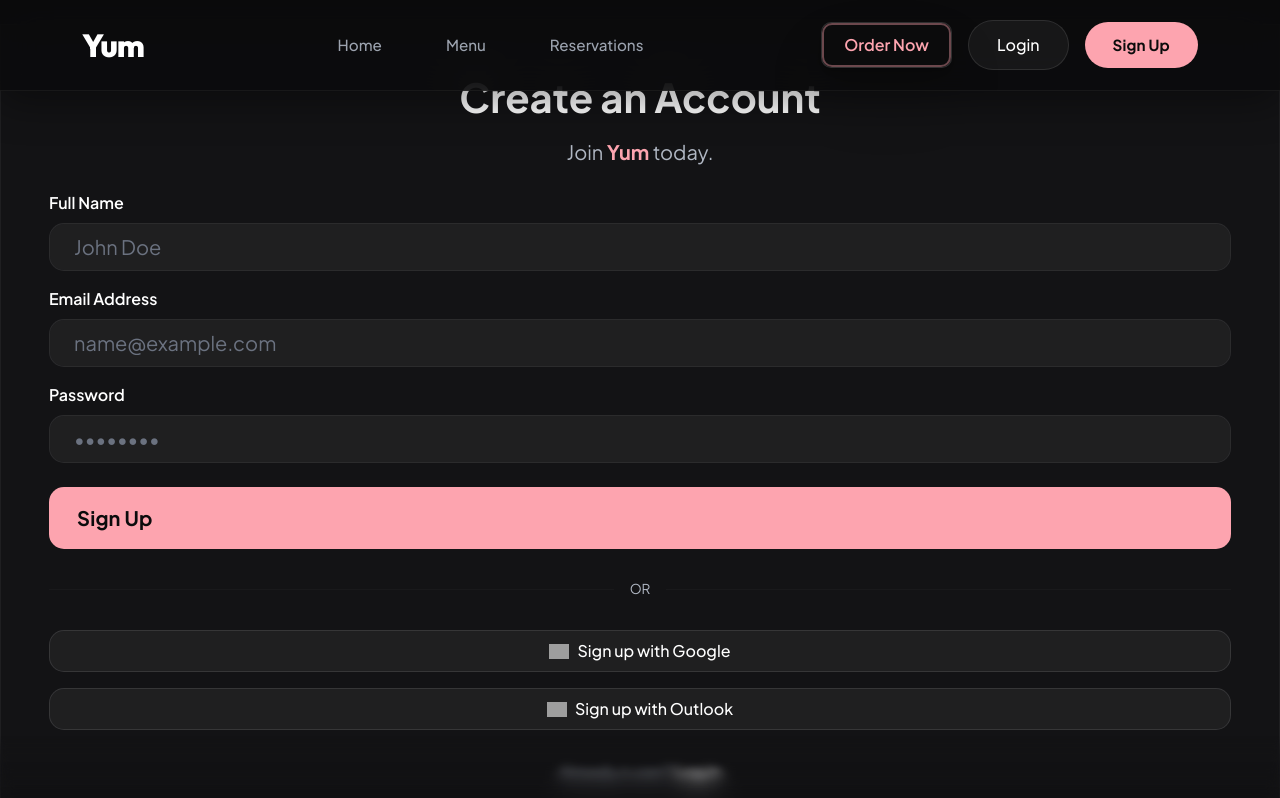
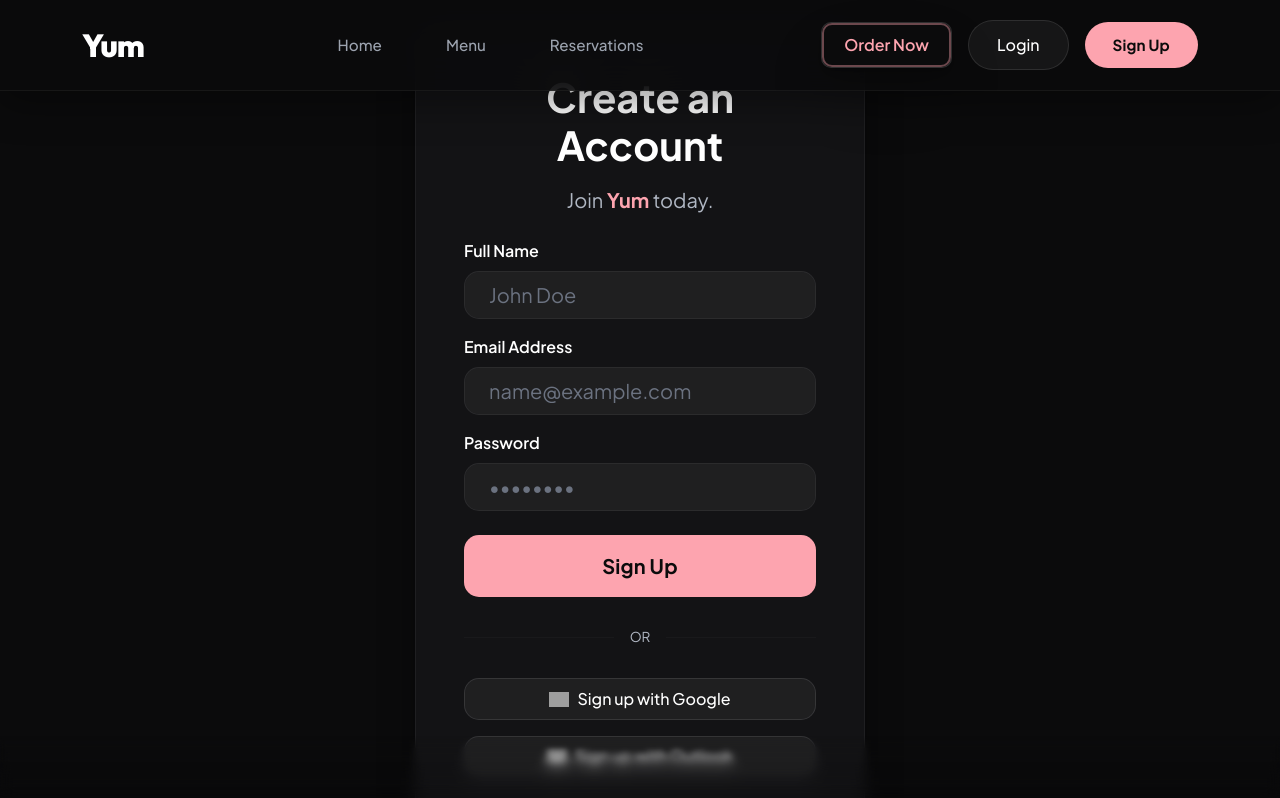
Before and after one commit to Thonta-Yogesh/YumCafe, a React (Vite) app in the folder frontend/: page /signup in a window 1280 px wide. Shown: the top 798 px of the page. Built offline with nearby package versions, Linux system fonts and the light colour scheme; grey boxes are pictures that could not be loaded; the HTML template or start-up script is replaced by a standard one.

Commit message:
Fix auth form widths and button centering

```diff
--- a/frontend/src/screens/Login.jsx
+++ b/frontend/src/screens/Login.jsx
@@ -36,7 +36,7 @@ export default function Login() {
 
   return (
     <div className="auth-bg d-flex flex-column justify-content-center align-items-center" style={{ minHeight: '90vh' }}>
-      <div className="auth-form-container text-center w-100 p-5 mt-4">
+      <div className="auth-form-container text-center w-100 p-5 mt-4" style={{ maxWidth: '450px', borderRadius: '24px' }}>
         {/* Title tuned to the classy theme */}
         <h1 className="fw-bold mb-3" style={{ color: 'var(--text-white)' }}>Welcome Back</h1>
         <p className="text-muted mb-4 fs-5">Login to your <span style={{ color: 'var(--accent-peach)', fontWeight: 'bold' }}>Yum</span> profile.</p>
@@ -77,7 +77,7 @@ export default function Login() {
             </Link>
           </div>
 
-          <button type="submit" className="btn btn-peach w-100 fs-5 py-3 mb-4" disabled={loading} style={{ borderRadius: '15px' }}>
+          <button type="submit" className="btn btn-peach w-100 justify-content-center fs-5 py-3 mb-4" disabled={loading} style={{ borderRadius: '15px' }}>
             {loading ? 'Authenticating...' : 'Sign In'}
           </button>
 
--- a/frontend/src/screens/Signup.jsx
+++ b/frontend/src/screens/Signup.jsx
@@ -37,7 +37,7 @@ export default function Signup() {
 
   return (
     <div className="auth-bg d-flex flex-column justify-content-center align-items-center" style={{ minHeight: '90vh' }}>
-      <div className="auth-form-container text-center w-100 p-5 mt-4">
+      <div className="auth-form-container text-center w-100 p-5 mt-4" style={{ maxWidth: '450px', borderRadius: '24px' }}>
         {/* Title tuned to the classy theme */}
         <h1 className="fw-bold mb-3" style={{ color: 'var(--text-white)' }}>Create an Account</h1>
         <p className="text-muted mb-4 fs-5">Join <span style={{ color: 'var(--accent-peach)', fontWeight: 'bold' }}>Yum</span> today.</p>
@@ -85,7 +85,7 @@ export default function Signup() {
             />
           </div>
 
-          <button type="submit" className="btn btn-peach w-100 fs-5 py-3 mb-4" disabled={loading} style={{ borderRadius: '15px' }}>
+          <button type="submit" className="btn btn-peach w-100 justify-content-center fs-5 py-3 mb-4" disabled={loading} style={{ borderRadius: '15px' }}>
             {loading ? 'Registering...' : 'Sign Up'}
           </button>
 
```
